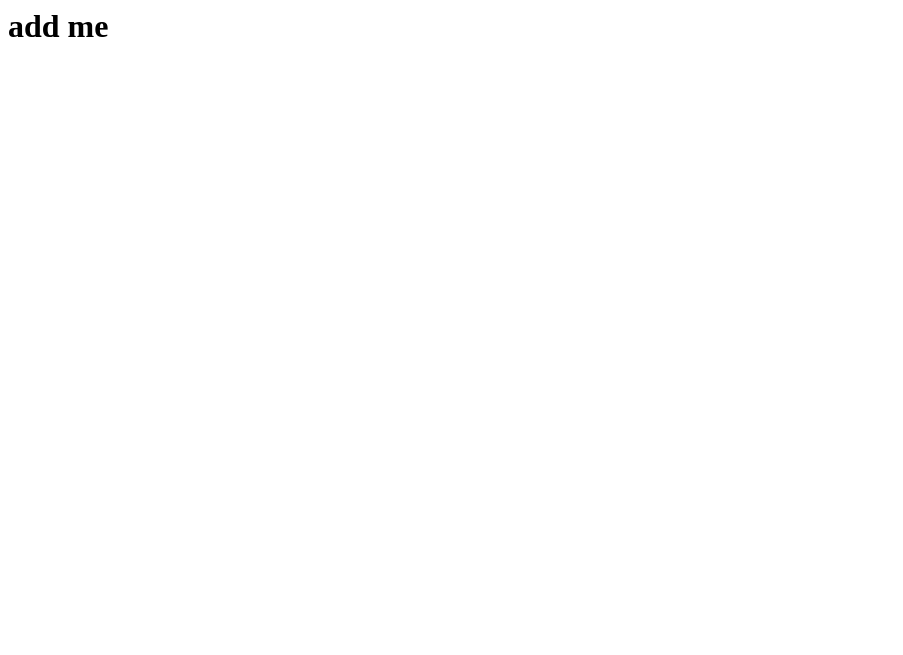
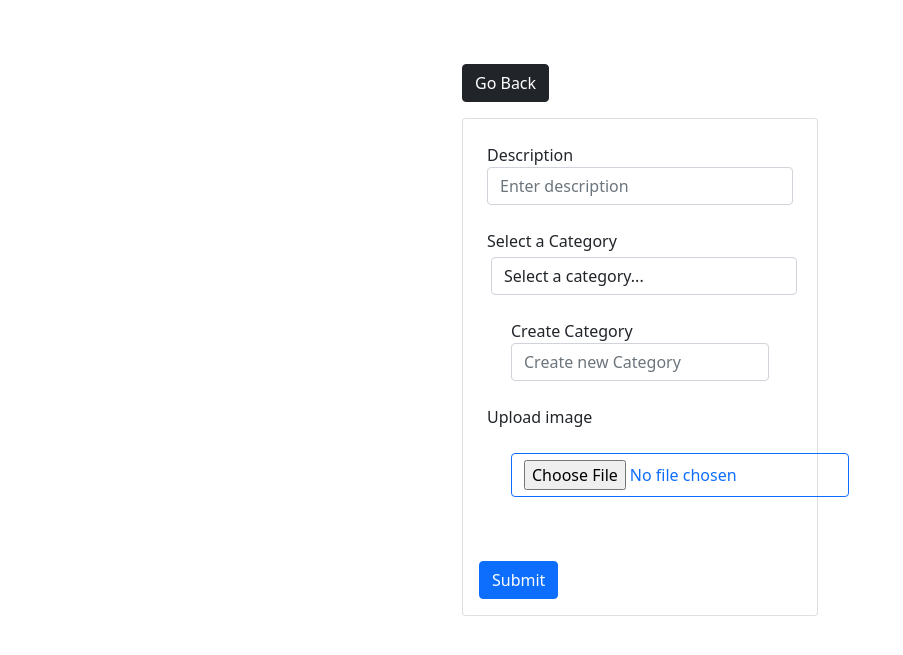
Before and after one commit to Brian569/personal-gallery, a Django app: page /add/ in a window 1280 px wide. Before the commit the part shown is almost empty. Shown: the top 655 px of the page, without its empty margins (0-903 px from the left). Run offline with Django 3.2, Linux system fonts and the light colour scheme; data that the repository does not hold is empty.

Commit message:
add upload form

```diff
--- a/photos/templates/photos/add.html
+++ b/photos/templates/photos/add.html
@@ -1 +1,55 @@
-<h1>add me</h1>
+<!DOCTYPE html>
+<html lang="en">
+<head>
+    <meta charset="UTF-8">
+    <meta http-equiv="X-UA-Compatible" content="IE=edge">
+    <meta name="viewport" content="width=device-width, initial-scale=1.0">
+    <link href="https://cdn.jsdelivr.net/npm/bootstrap@5.0.0-beta2/dist/css/bootstrap.min.css" rel="stylesheet" integrity="sha384-BmbxuPwQa2lc/FVzBcNJ7UAyJxM6wuqIj61tLrc4wSX0szH/Ev+nYRRuWlolflfl" crossorigin="anonymous">
+
+    <title>Add photo</title>
+</head>
+<body class="m-5">
+    <div class="container ">
+        <div class="row justify-content-center">
+            <div class="col-md-4 ">
+                <a href=" {% url 'gallery' %} " class="btn btn-dark my-3">Go Back</a>
+
+                <div class="card">
+                    <!-- FORM -->
+                    <form method="POST" enctype="multipart/form-data">
+                        {% csrf_token %}
+                        <div class="form-group m-4">
+                            <label >Description</label>
+                            <input name="description" type="text" class="form-control" placeholder="Enter description" >
+                        </div>
+
+                        <div class="form-group m-4">
+                            <label >Select a Category</label>
+                            <select name="category" class="form-control m-1" >
+                                <option value="none">Select a category...</option>
+
+                                {% for category in categories %}
+                                <option value="{{category.id}}">{{category.name}}</option>
+                                {% endfor %}
+                            </select>
+
+                            <div class="form-group m-4">
+                                <label >Create Category</label>
+                                <input name="category_new" type="text" class="form-control" placeholder="Create new Category" >
+                            </div>
+                          </div>
+
+
+                        <div class="form-group m-4">
+                          <label >Upload image</label>
+                          <input required name="image" type="file" class="form-control-file btn btn-outline-primary m-4" >
+                        </div>
+
+                        <button type="submit" class="btn btn-primary m-3">Submit</button>
+                      </form>
+                </div>
+            </div>
+        </div>
+    </div>
+</body>
+</html>
```
